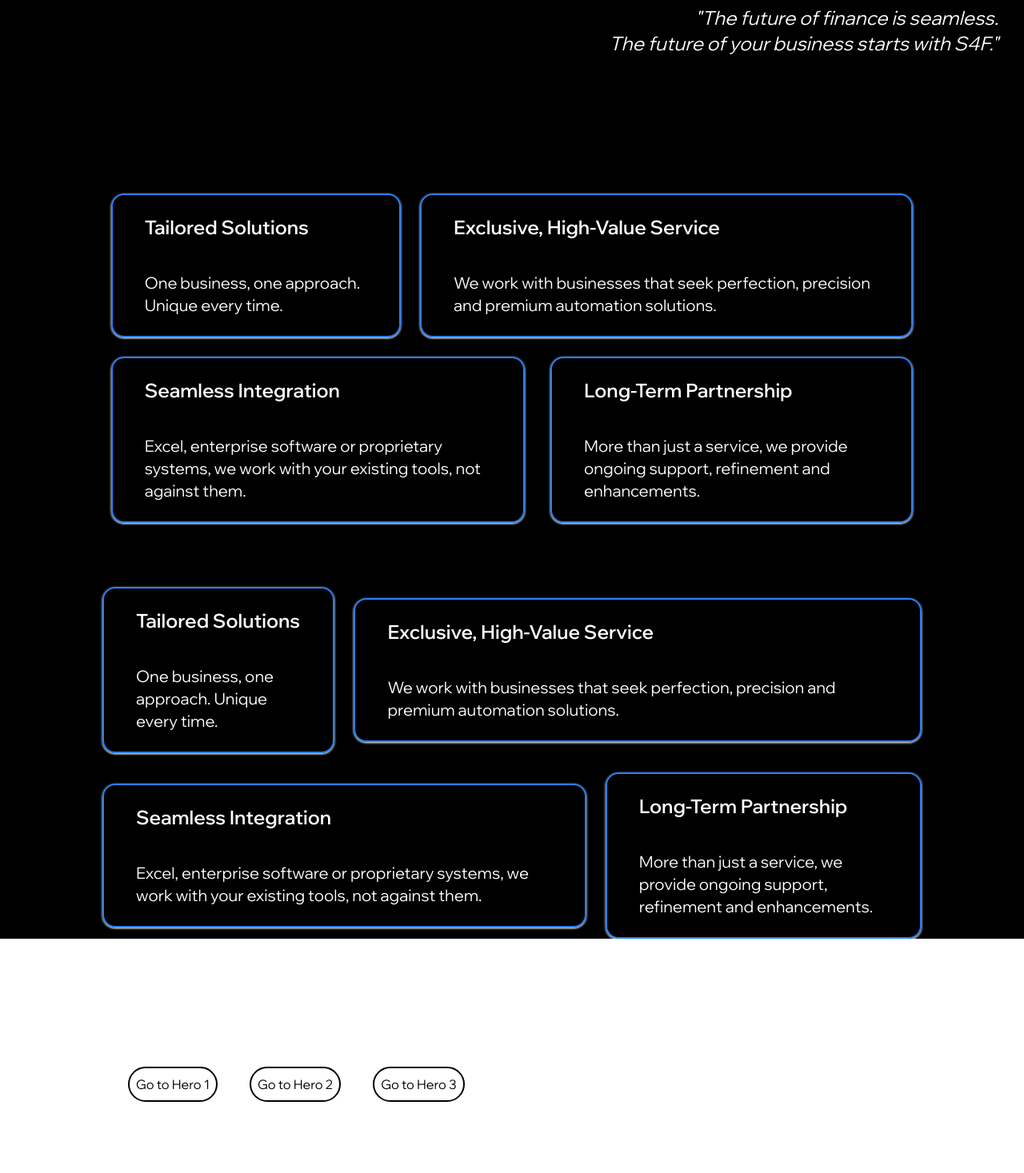
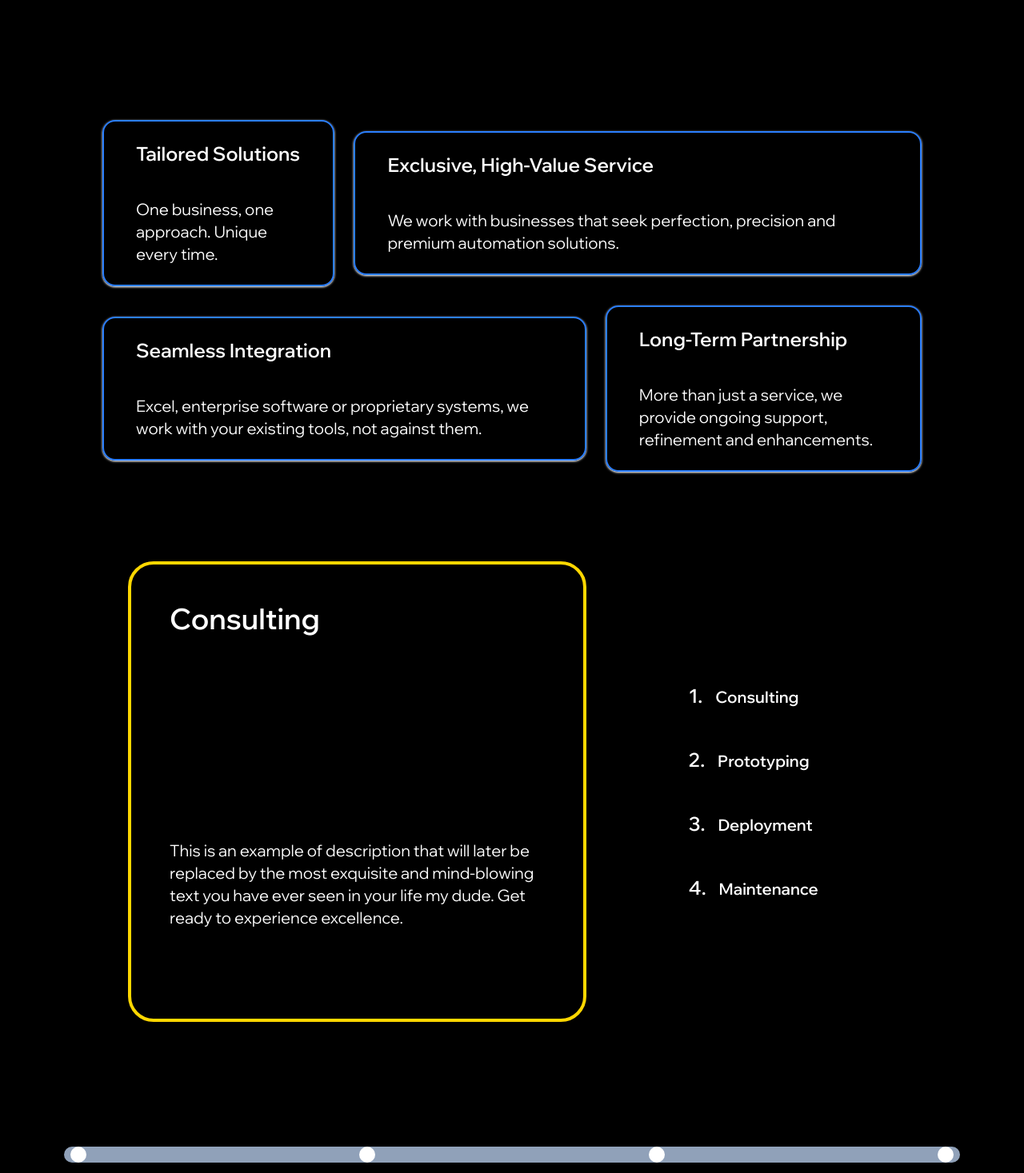
Before and after one commit to s4finance/s4f, a SvelteKit app: page /Hero3 in a window 1280 px wide. Shown: the part 1330-2797 px from the top of the page at 80% size. Built offline with nearby package versions, Linux system fonts and the light colour scheme; a web font is replaced by a local one.

Commit message:
Adding section about how it works

```diff
--- /dev/null
+++ b/src/lib/Components/JourneyCard.svelte
@@ -0,0 +1,7 @@
+<script lang="ts">
+
+</script>
+
+<div>
+
+</div>
--- a/src/routes/Hero3/+page.svelte
+++ b/src/routes/Hero3/+page.svelte
@@ -1,6 +1,7 @@
 <script lang="ts">
 import { navLinks } from '../../Constants';
 import CardProduct from '$lib/Components/CardProduct.svelte';
+import JourneyCard from '$lib/Components/JourneyCard.svelte';
 
 const cards = [
 	{title: 'Tailored Solutions', description: 'One business, one approach. Unique every time.', gridspan: 'col-span-3', height:'64'},
@@ -29,7 +30,7 @@
 		</div>
 	</nav>
 
-	<section id='Hero3' class="w-full flex flex-col justify-center py-14 absolute bg-black">
+	<section id='Hero3' class="w-full flex flex-col justify-center py-14 absolute bg-black h-full">
 		<!---->
 		<div class="absolute top-0 left-0 w-full h-full opacity-70">
 			<img src="/ring2.jpg" alt="Ring Hero">
@@ -39,7 +40,7 @@
 			<p class="mx-auto text-lg mt-4 text-white">Financial processes, perfected. Innovation, automation and expertise.</p>
 		</div>
 	</section>
-	<div class="relative z-10 px-8 mt-[700px] pt-60 pb-20 flex justify-between items-center">
+	<div class="relative z-10 px-8 mt-[700px] pt-40 pb-20 flex justify-between items-center">
 		<div class="">
 			<p class="text-white text-3xl w-2xl">Welcome to <span class="text-blue-500">S4F</span>, merging automation and tailor-made solutions in order to transform the way businesses operate.</p>
 		</div>
@@ -48,32 +49,42 @@
 		<p class="text-white text-2xl mt-10">"The future of finance is seamless.</p>
 		<p class="text-white text-2xl">The future of your business starts with S4F."</p>
 	</div>
-	<div class="bg-black px-8 py-3 flex mx-auto gap-6 text-white w-5/6">
-		<div class="px-10 py-6 border-2 border-blue-500 rounded-2xl shadow-sm shadow-white transition hover:bg-blue-500 duration-100">
-			<p class="text-2xl font-semibold pb-10">Tailored Solutions</p>
-			<p class="text-xl ">One business, one approach. Unique every time.</p>
-		</div>
-		<div class="px-10 py-6 border-2 border-blue-500 rounded-2xl shadow-sm shadow-white transition hover:bg-blue-500 duration-100">
-			<p class="text-2xl font-semibold pb-10">Exclusive, High-Value Service</p>
-			<p class="text-xl ">We work with businesses that seek perfection, precision and premium automation solutions.</p>
-		</div>
-	</div>
-	<div class="bg-black px-8 py-3 flex mx-auto gap-8 text-white w-5/6 pb-20">
-		<div class="px-10 py-6 border-2 border-blue-500 rounded-2xl shadow-sm shadow-white transition hover:bg-blue-500 duration-100">
-			<p class="text-2xl font-semibold pb-10">Seamless Integration</p>
-			<p class="text-xl ">Excel, enterprise software or proprietary systems, we work with your existing tools, not against them.</p>
-		</div>
-		<div class="px-10 py-6 border-2 border-blue-500 rounded-2xl shadow-sm shadow-white transition hover:bg-blue-500 duration-100">
-			<p class="text-2xl font-semibold pb-10">Long-Term Partnership</p>
-			<p class="text-xl ">More than just a service, we provide ongoing support, refinement and enhancements.</p>
-		</div>
-	</div>
 
 	<div class="grid grid-cols-10 place-items-center gap-6 px-32">
 		{#each cards as card}
 		<CardProduct title="{card.title}" description={card.description} gridspan="{card.gridspan}" height="{card.height}" />
 		{/each}
 	</div>
+
+	<section id="Journey1" class="p-10 grid grid-cols-10 px-32 h-dvh items-center">
+		<div class="col-span-7 h-8/10 w-8/10 m-8 border-4 border-[#FFD700] rounded-4xl text-white"> <!-- This will be the card itself -->
+			<h2 class="text-4xl p-12 font-semibold">Consulting</h2>
+			<p class="px-12 text-xl h-80 place-content-end">
+				This is an example of description that will later be replaced by the most exquisite and mind-blowing text you have ever seen in
+			your life my dude. Get ready to experience excellence.
+			</p>
+		</div>
+		<div> <!-- Put the column containing the steps -->
+			<div class="flex-col *:py-4 *:my-4 text-xl font-semibold text-white *:w-96 *:rounded-xl ">
+				<p class="hover:bg-linear-to-r hover:from-[#FFD700] hover:to-black"><span class="text-2xl font-semibold px-4">1.</span>Consulting</p>
+				<p><span class="text-2xl font-semibold px-4">2.</span>Prototyping</p>
+				<p><span class="text-2xl font-semibold px-4">3.</span>Deployment</p>
+				<p><span class="text-2xl font-semibold px-4">4.</span>Maintenance</p>
+			</div>
+		</div>
+	</section>
+
+	<section id="Journey2" class="p-10">
+		<JourneyCard />
+		<div class="m-10 px-2 my-1 bg-slate-400 rounded-full flex justify-between">
+			<div class="size-5 rounded-full bg-white"></div>
+			<div class="size-5 rounded-full bg-white"></div>
+			<div class="size-5 rounded-full bg-white"></div>
+			<div class="size-5 rounded-full bg-white"></div>
+		</div>
+	</section>
+
+
 
 </main>
 
```
